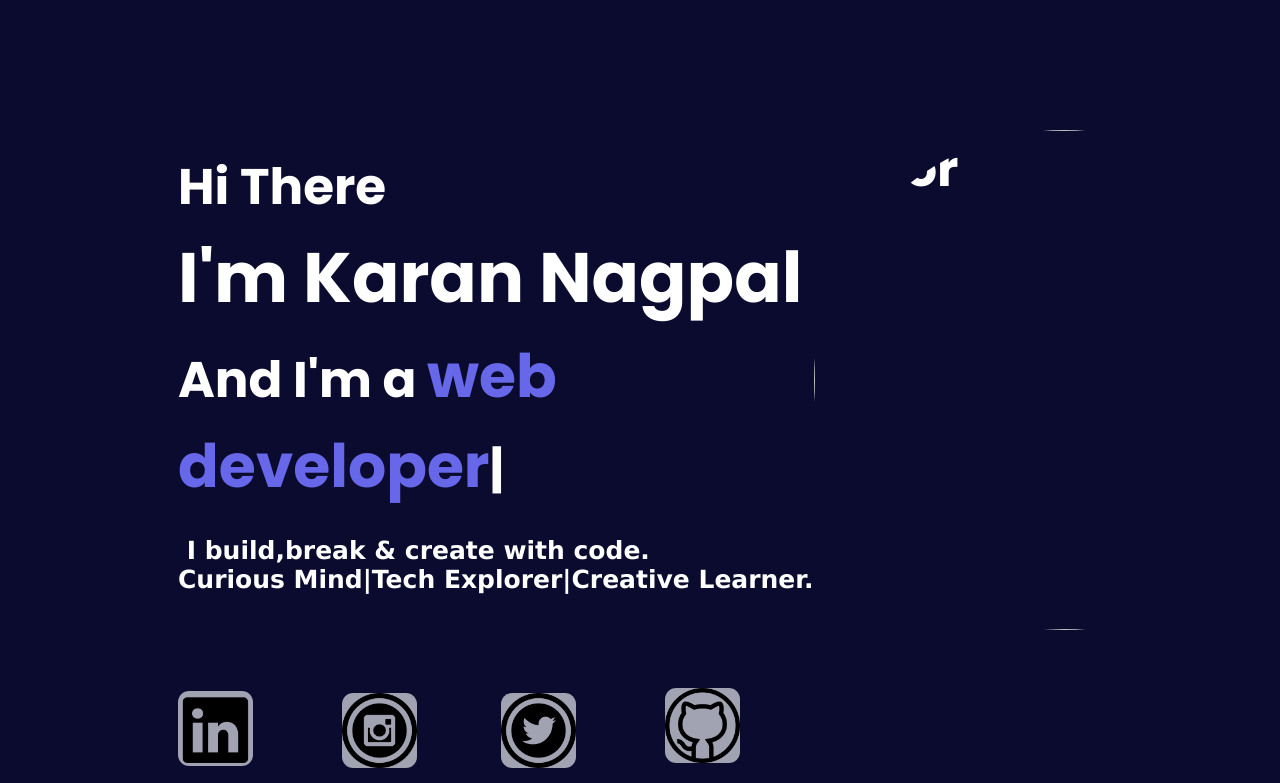
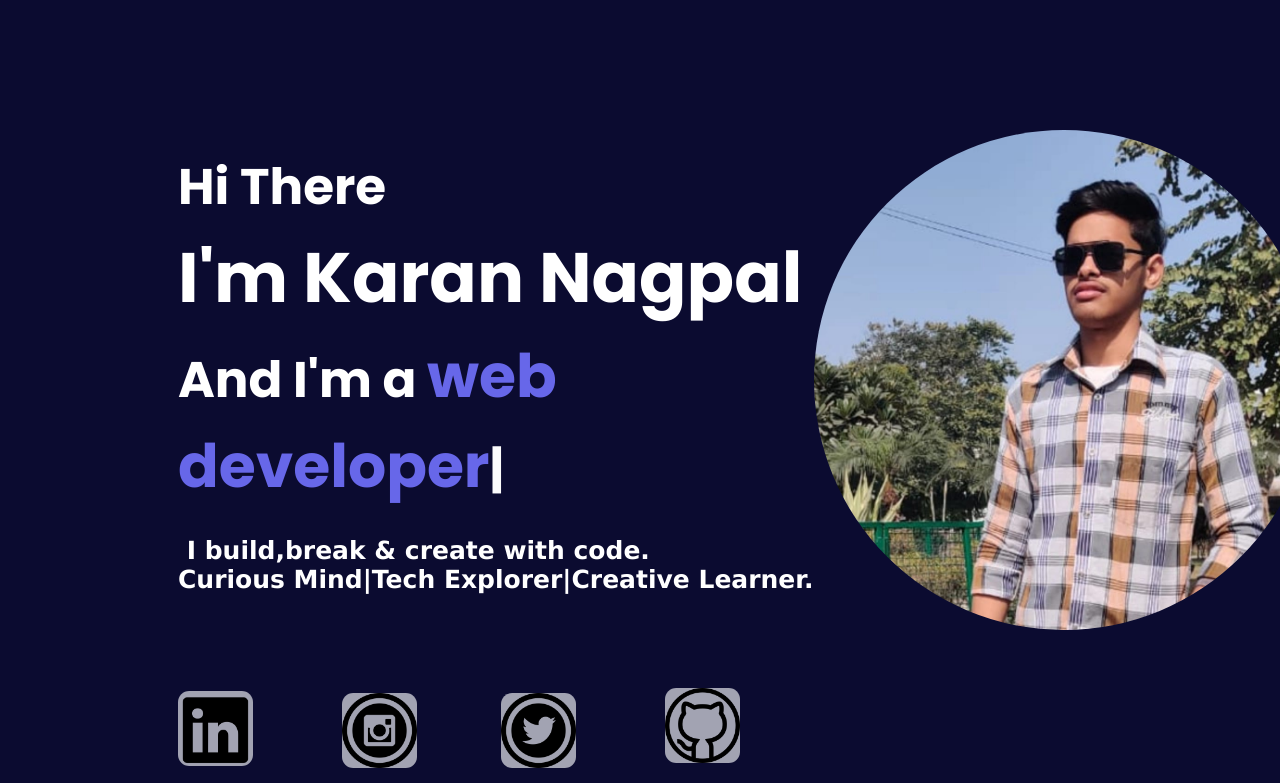
Before and after one commit to karan-chaos/Portfolio.1, a plain HTML site: page index.html in a window 1280 px wide. Shown: the part 360-1143 px from the top of the page. Drawn offline with nearby package versions, Linux system fonts and the light colour scheme.

Commit message:
Update index.html

```diff
--- a/index.html
+++ b/index.html
@@ -70,7 +70,7 @@ Curious Mind|Tech Explorer|Creative Learner.</pre
         </div>
 
         <div class="righthand">
-          <img src="\mydp.png.jpg" alt="error" />
+          <img src="mypfp.jpg" alt="error" />
         </div>
       </section>
       <hr />
```
